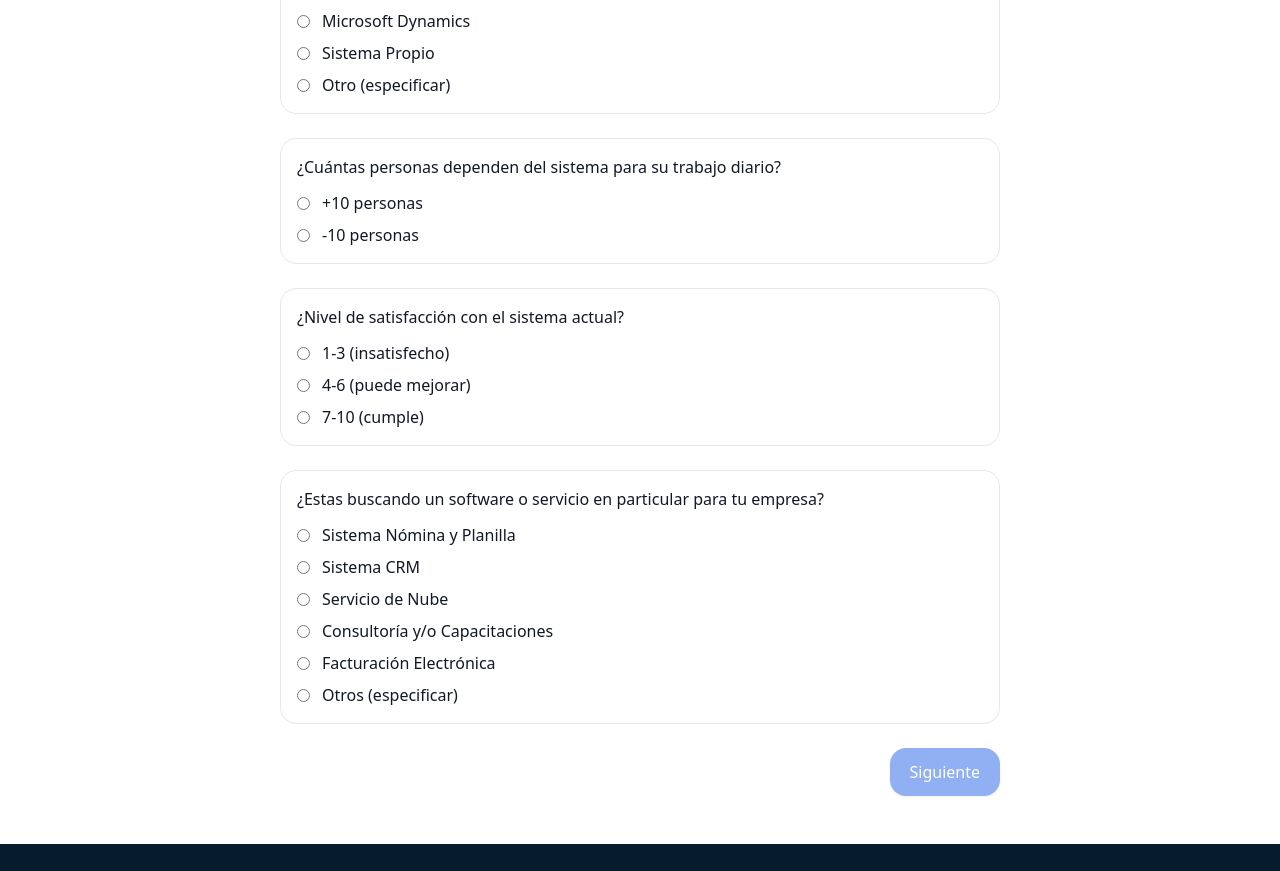
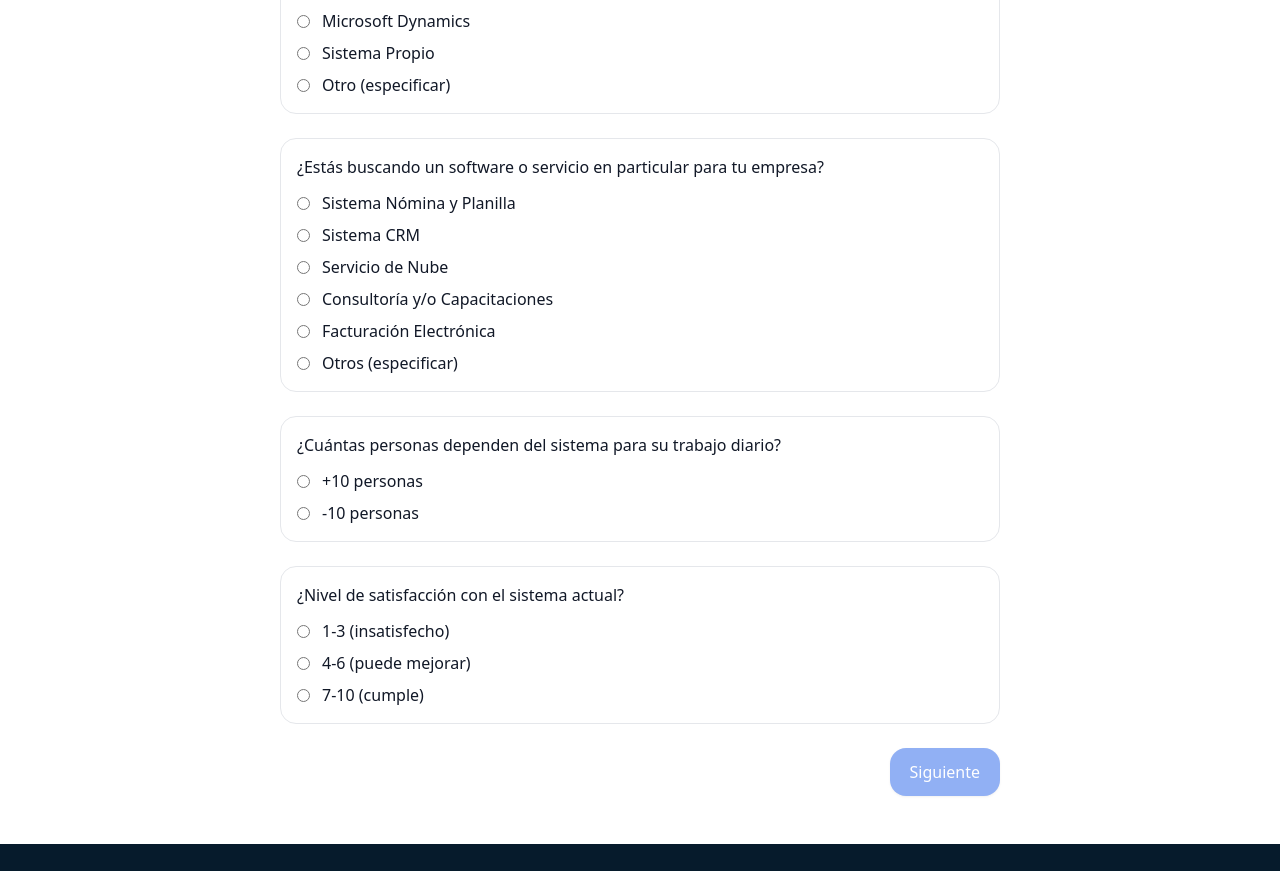
Before and after one commit to grupoinforum/inforum-diagnostico, a Next.js app: page /diagnostico in a window 1280 px wide. Shown: the part 640-1511 px from the top of the page. Built offline with nearby package versions, Linux system fonts and the light colour scheme.

Commit message:
Update diagnostico-content.tsx

```diff
--- a/app/diagnostico/diagnostico-content.tsx
+++ b/app/diagnostico/diagnostico-content.tsx
@@ -6,7 +6,7 @@ import { useSearchParams } from "next/navigation";
 export const dynamic = "force-dynamic";
 
 /* =========================
-   PREGUNTAS (5)
+   PREGUNTAS (5) – ORDEN ACTUALIZADO
    ========================= */
 const QUESTIONS = [
   {
@@ -37,6 +37,20 @@ const QUESTIONS = [
     required: true,
   },
   {
+    id: "busca",
+    label: "¿Estás buscando un software o servicio en particular para tu empresa?",
+    type: "single" as const,
+    options: [
+      { value: "nomina_planilla", label: "Sistema Nómina y Planilla", score: 2 },
+      { value: "crm", label: "Sistema CRM", score: 1 },
+      { value: "nube", label: "Servicio de Nube", score: 2 },
+      { value: "consultoria", label: "Consultoría y/o Capacitaciones", score: 2 },
+      { value: "facturacion", label: "Facturación Electrónica", score: 2 },
+      { value: "otros", label: "Otros (especificar)", score: 2, requiresText: true },
+    ],
+    required: true,
+  },
+  {
     id: "personas",
     label: "¿Cuántas personas dependen del sistema para su trabajo diario?",
     type: "single" as const,
@@ -54,20 +68,6 @@ const QUESTIONS = [
       { value: "1-3", label: "1-3 (insatisfecho)", score: 2 },
       { value: "4-6", label: "4-6 (puede mejorar)", score: 2 },
       { value: "7-10", label: "7-10 (cumple)", score: 1 },
-    ],
-    required: true,
-  },
-  {
-    id: "busca",
-    label: "¿Estas buscando un software o servicio en particular para tu empresa?",
-    type: "single" as const,
-    options: [
-      { value: "nomina_planilla", label: "Sistema Nómina y Planilla", score: 2 },
-      { value: "crm", label: "Sistema CRM", score: 1 },
-      { value: "nube", label: "Servicio de Nube", score: 2 },
-      { value: "consultoria", label: "Consultoría y/o Capacitaciones", score: 2 },
-      { value: "facturacion", label: "Facturación Electrónica", score: 2 },
-      { value: "otros", label: "Otros (especificar)", score: 2, requiresText: true },
     ],
     required: true,
   },
@@ -98,10 +98,7 @@ const COUNTRY_PREFIX: Record<CountryValue, string> = {
   EC: "+593",
 };
 
-// Reglas de dígitos locales (sin prefijo):
-// GT/SV/HN/PA: 8 dígitos
-// DO: 10 dígitos (3 de área + 7 número) por NANP
-// EC: 9 dígitos (móvil típico)
+// Reglas de dígitos locales (sin prefijo)
 const COUNTRY_PHONE_RULES: Record<CountryValue, { min: number; max?: number; note?: string }> = {
   GT: { min: 8 },
   SV: { min: 8 },
@@ -136,7 +133,6 @@ const FULL_TEXT_FORM = `¡Gracias por llenar el cuestionario! Por el momento nue
 /* =========================
    EVALUACIÓN (regla actualizada)
    ========================= */
-// Regla nueva solicitada:
 // - Si tiene >3 con score 1 ⇒ NO califica.
 // - Si tiene >3 con score 2 ⇒ SÍ califica.
 // - En los demás casos ⇒ NO califica.
@@ -207,6 +203,15 @@ export default function DiagnosticoContent() {
     const existing = answers[qid];
     if (!existing) return;
     setAnswers(prev => ({ ...prev, [qid]: { ...existing, extraText: text } }));
+  };
+
+  // Mostrar campo libre SOLO si la opción seleccionada de esa pregunta tiene requiresText=true
+  const shouldShowExtraInput = (qid: string) => {
+    const q = QUESTIONS.find(qq => qq.id === qid);
+    if (!q) return false;
+    const selected = answers[qid]?.value;
+    const selectedOpt = q.options.find(o => o.value === selected) as any;
+    return !!selectedOpt?.requiresText;
   };
 
   const canContinueQuestions = useMemo(() => QUESTIONS.every(q => !!answers[q.id]), [answers]);
@@ -355,18 +360,12 @@ export default function DiagnosticoContent() {
                   </div>
                 ))}
               </div>
-              {q.options.some(o => (o as any).requiresText) && answers[q.id]?.value?.includes("otro") && (
+
+              {/* Campo libre solo si la opción seleccionada lo requiere */}
+              {shouldShowExtraInput(q.id) && (
                 <input
                   type="text"
                   placeholder="Especifica aquí"
-                  className="mt-3 w-full border rounded-xl px-3 py-2"
-                  onChange={(e) => handleExtraText(q.id, e.target.value)}
-                />
-              )}
-              {q.id === "busca" && answers[q.id]?.value === "otros" && (
-                <input
-                  type="text"
-                  placeholder="Cuéntanos qué necesitas"
                   className="mt-3 w-full border rounded-xl px-3 py-2"
                   onChange={(e) => handleExtraText(q.id, e.target.value)}
                 />
```
